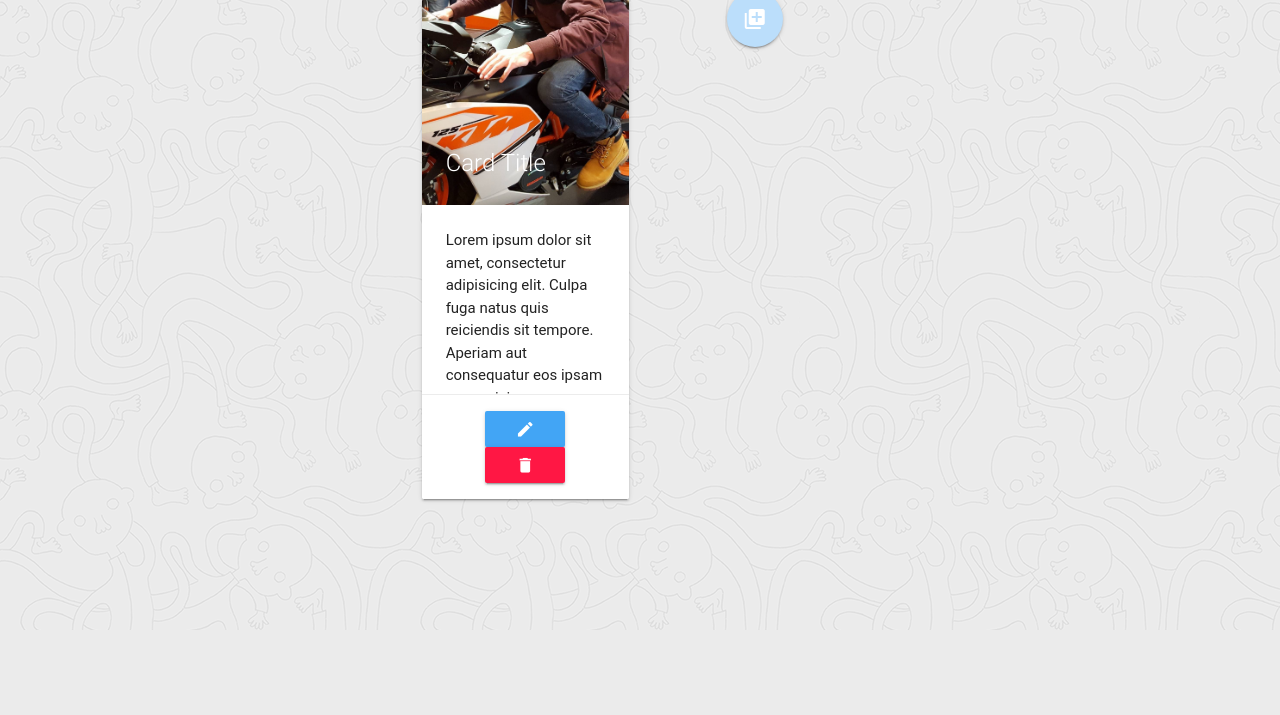
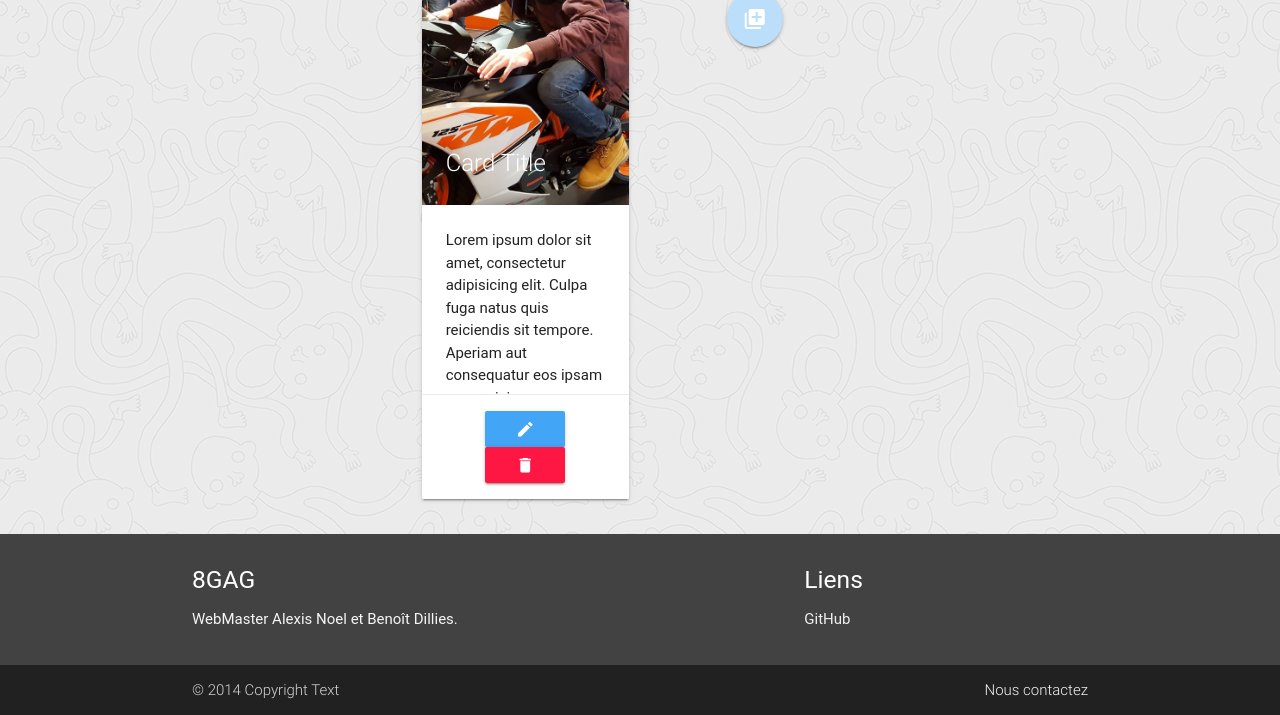
Before and after one commit to AlexisNFDV/Projet-PHP, a PHP site: page /index2.php in a window 1280 px wide. Shown: the part 170-885 px from the top of the page. Before the commit the page ends 800 px from the top, so only its background shows below. Run offline with PHP 8.4, Linux system fonts and the light colour scheme; some libraries are stand-ins or nearby versions; some web fonts are replaced.

Commit message:
eh ouais on est la

```diff
--- a/CSS/style.css
+++ b/CSS/style.css
@@ -1,25 +1,6 @@
 body {
     background-image:url(../Image/background.png);
     background-repeat: repeat;
-}
-
-footer
-{
-    position: relative;
-    background: rgba(63, 63, 83, 0.9);
-    color: black;
-    width: 100%;
-    bottom: 0;
-    height: 50px;
-}
-
-footer > .copyright
-{
-    padding-top: 15px;
-    padding-left: 7%;
-    color: white;
-    max-width: 50%;
-    font-size: 15px;
 }
 
 #contact
@@ -31,6 +12,9 @@ footer > .copyright
     font-size:18px;
 }
 
+#tyu {
+    font-family: 'Orbitron', cursive;
+}
 
 .ent{
     font-family: 'Orbitron', cursive;
@@ -42,7 +26,3 @@ footer > .copyright
     max-width: 200px;
     max-height: 200px;
 }
-
-.row{
-    margin: 0%;
-}
--- a/index2.php
+++ b/index2.php
@@ -65,6 +65,29 @@ require 'connect.php';
     </div>
 </div>
 
+<footer class="page-footer grey darken-3">
+    <div class="container">
+        <div class="row">
+            <div class="col l6 s12">
+                <h5 class="white-text">8GAG</h5>
+                <p class="grey-text text-lighten-4">WebMaster Alexis Noel et Benoît Dillies.</p>
+            </div>
+            <div class="col l4 offset-l2 s12">
+                <h5 class="white-text">Liens</h5>
+                <ul>
+                    <li><a class="grey-text text-lighten-3" href="https://github.com/AlexisNFDV/Projet-PHP">GitHub</a></li>
+                </ul>
+            </div>
+        </div>
+    </div>
+    <div class="footer-copyright grey darken-4">
+        <div class="container">
+            © 2014 Copyright Text
+            <a class="grey-text text-lighten-4 right" href="contact.php">Nous contactez</a>
+        </div>
+    </div>
+</footer>
+
 </body>
 <!--Materialize -->
 <script src="https://cdnjs.cloudflare.com/ajax/libs/materialize/0.97.8/js/materialize.min.js"></script>
```
